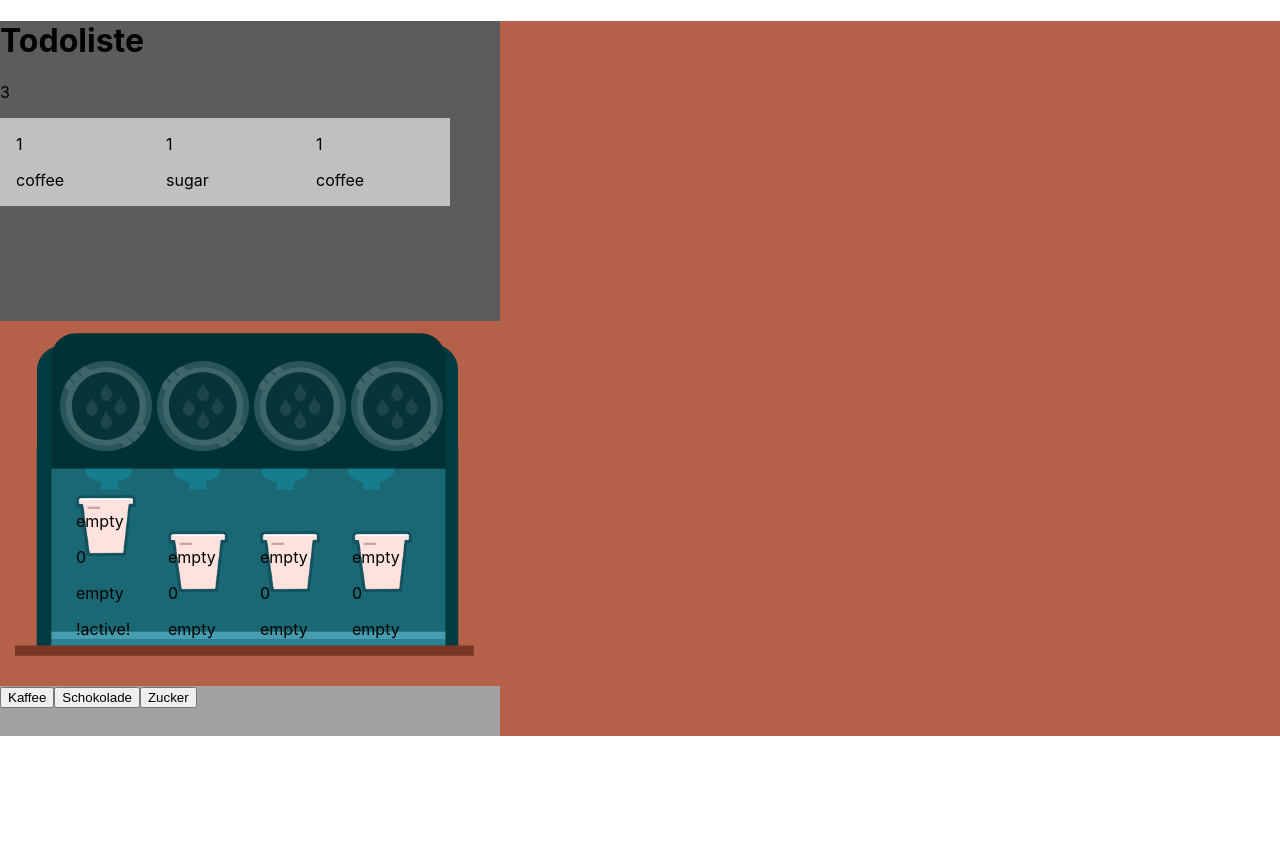
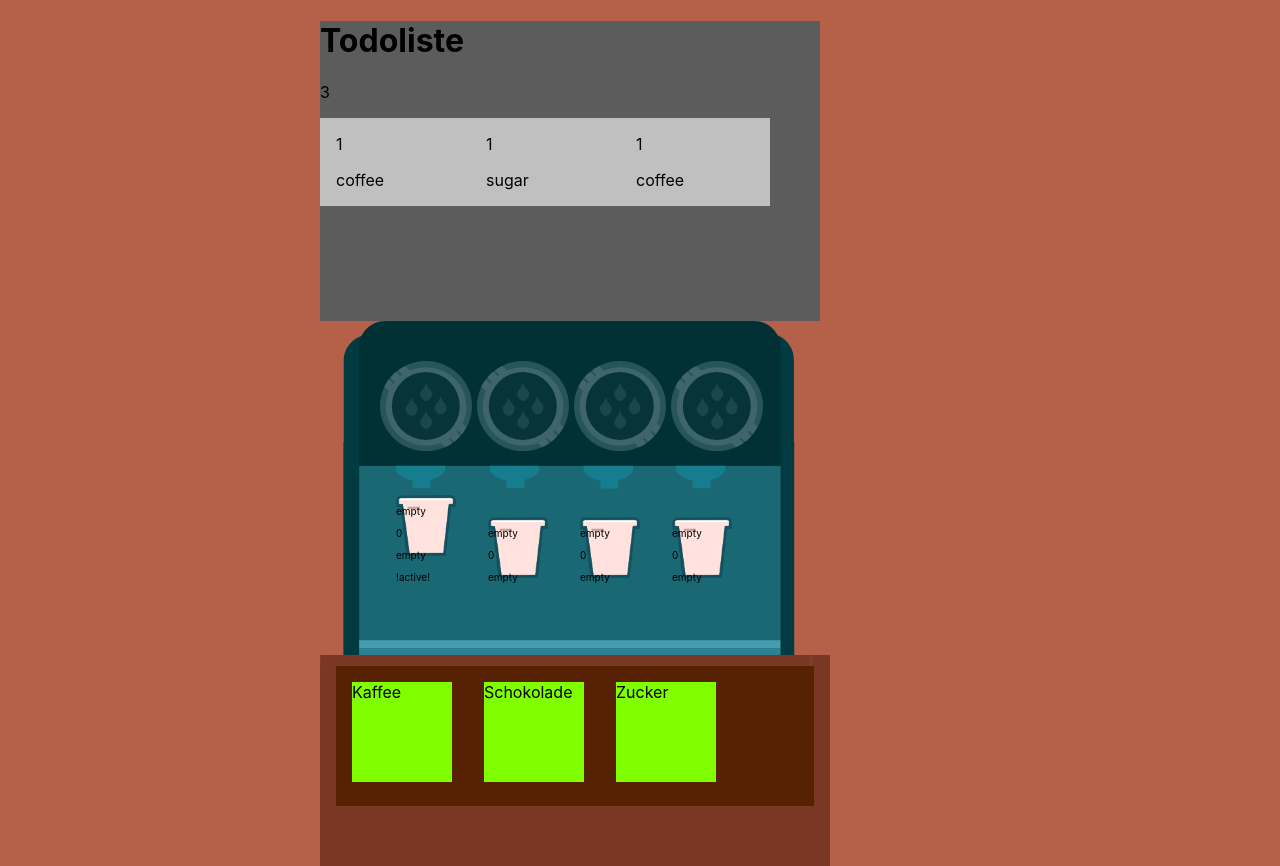
Before and after one commit to devolt5/brewing, a React (Create React App) app: page / in a window 1280 px wide. Before the commit the page ends 800 px from the top, so only its background shows below. Built offline with nearby package versions, Linux system fonts and the light colour scheme.

Commit message:
Add style adjustments

```diff
--- a/src/App.css
+++ b/src/App.css
@@ -1,3 +1,11 @@
+body {
+  height: 100%;
+  background-color: #b56048;
+}
+
 #root {
   background-color: #b56048;
+  height: 100vh;
+  width: 50%;
+  margin: 0 auto;
 }
--- a/src/App.js
+++ b/src/App.js
@@ -155,7 +155,6 @@ function App() {
         activeCup={activeCup}
         handleCupButton={handleCupButton}
       />
-      <br />
       <Controlpanel handleSelectIngredients={handleSelectIngredients} />
     </React.Fragment>
   );
--- a/src/components/Coffeemachine/Coffeemachine.css
+++ b/src/components/Coffeemachine/Coffeemachine.css
@@ -1,5 +1,5 @@
 .machine {
-  width: 430px;
+  width: 450px;
   height: 305px;
   padding-left: 60px;
   padding-top: 40px;
--- a/src/components/Coffeemachine/Cup/Cup.css
+++ b/src/components/Coffeemachine/Cup/Cup.css
@@ -4,6 +4,10 @@
   background-size: 60px;
   display: inline-block;
   margin: 0 1rem;
-  height: 200px;
+  height: 110px;
   width: 60px;
 }
+
+.cup > p {
+  font-size: 10px;
+}
--- a/src/components/Controlpanel/Controlpanel.css
+++ b/src/components/Controlpanel/Controlpanel.css
@@ -1,9 +1,19 @@
 .panel {
-    width: 500px;
-    height: 50px;
-    background-color: rgb(163, 162, 162);
+  height: 200px;
+  width: 510px;
+  background-color: #793724;
 }
 
 .controlbutton {
- display: inline;
+  display: inline-block;
+  height: 100px;
+  width: 100px;
+  background-color: chartreuse;
+  margin: 1rem;
 }
+
+.innerpanel {
+  background-color: rgb(87, 34, 4);
+  margin: 0 1rem;
+  height: 140px;
+}
--- a/src/components/Controlpanel/Controlpanel.jsx
+++ b/src/components/Controlpanel/Controlpanel.jsx
@@ -4,27 +4,26 @@ import "./Controlpanel.css";
 export default function Controlpanel({ handleSelectIngredients }) {
   return (
     <div className="panel">
-      <button
+      <div className="innerpanel">
+        <div
           className="controlbutton"
           onClick={() => handleSelectIngredients("coffee")}
-        type="button"
         >
           Kaffee
-      </button>
-      <button
+        </div>
+        <div
           className="controlbutton"
           onClick={() => handleSelectIngredients("chocolate")}
-        type="button"
         >
           Schokolade
-      </button>
-      <button
+        </div>
+        <div
           className="controlbutton"
           onClick={() => handleSelectIngredients("sugar")}
-        type="button"
         >
           Zucker
-      </button>
+        </div>
+      </div>
     </div>
   );
 }
```
Also changed, not shown: src/assets/machine.svg. Lines whose indentation alone changed are shown as unchanged.
